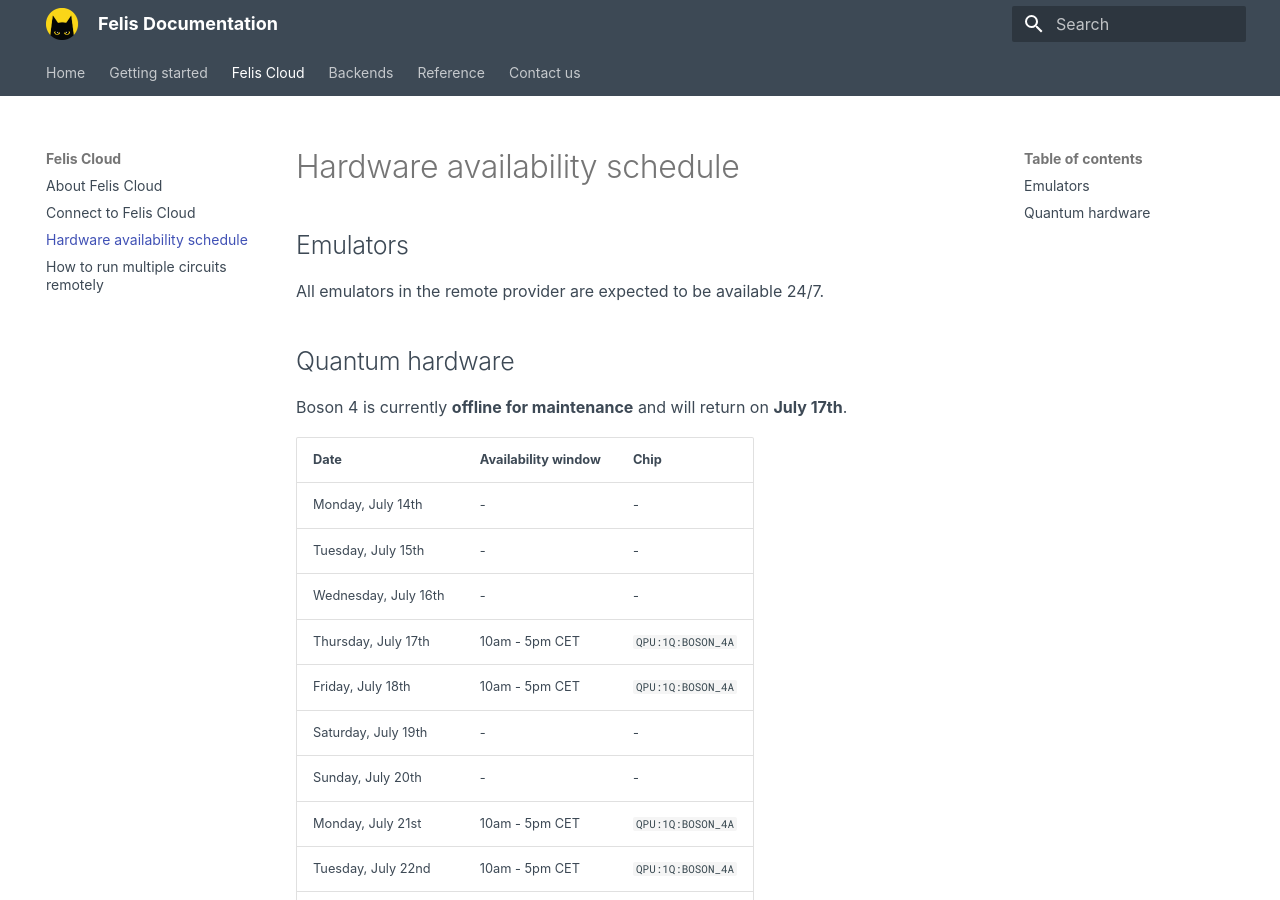
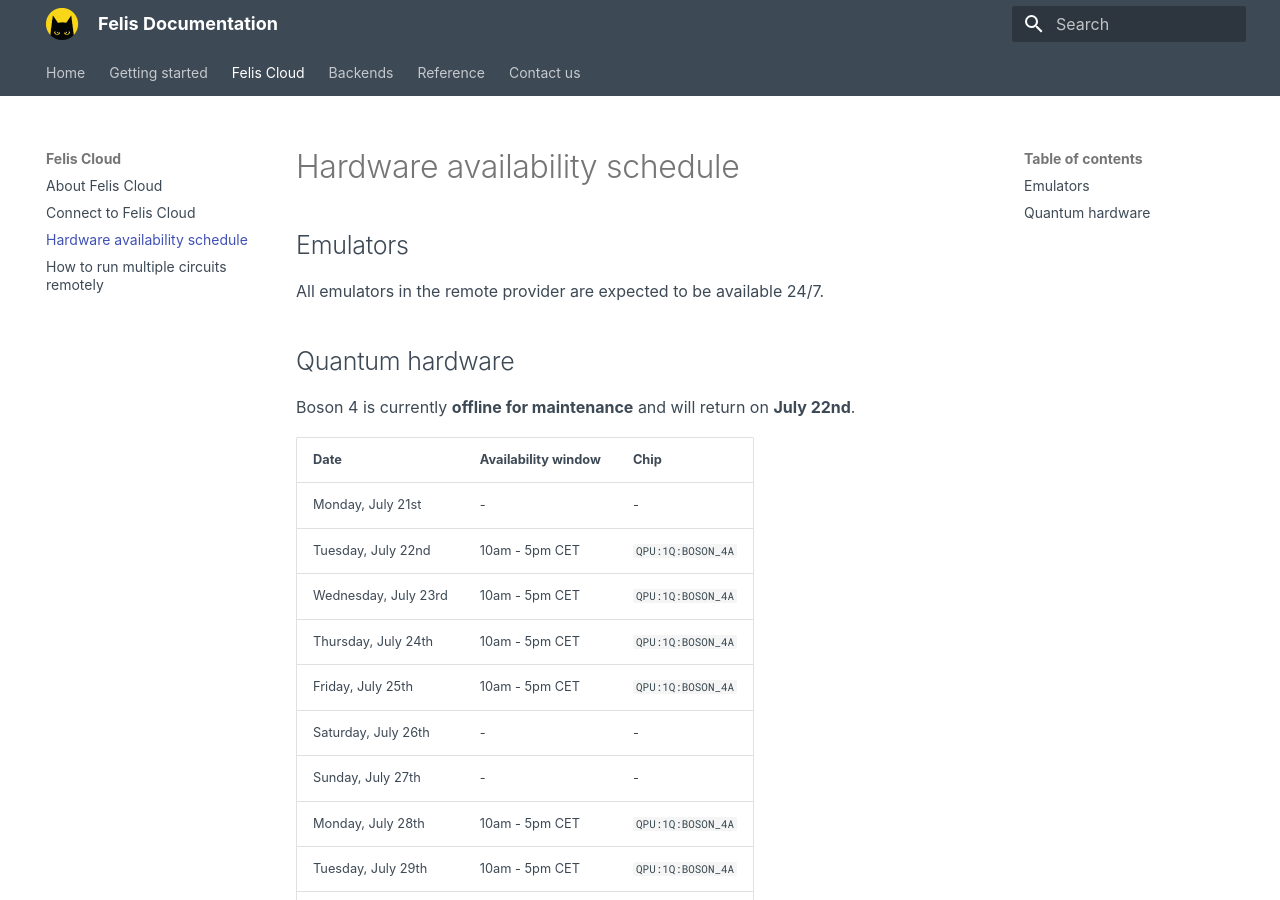
Before and after one commit to Alice-Bob-SW/felis, an MkDocs documentation site: the page built from docs/felis_cloud/hardware_availability_schedule.md, in a window 1280 px wide and 900 px high. Built offline with MkDocs 1.6.1 and Material for MkDocs 9.7.7, drawn with Linux system fonts in a browser that asks for light colours.

Commit message:
Updated schedule

```diff
--- a/docs/felis_cloud/hardware_availability_schedule.md
+++ b/docs/felis_cloud/hardware_availability_schedule.md
@@ -6,18 +6,11 @@
 
 ## Quantum hardware
 
-Boson 4 is currently **offline for maintenance** and will return on **July 17th**.
+Boson 4 is currently **offline for maintenance** and will return on **July 22nd**.
 
 | Date | Availability window | Chip |
 | --- | --- | --- |
-| Monday, July 14th | - | - |
-| Tuesday, July 15th | - | - |
-| Wednesday, July 16th | - | - |
-| Thursday, July 17th | 10am - 5pm CET | `QPU:1Q:BOSON_4A` |
-| Friday, July 18th | 10am - 5pm CET | `QPU:1Q:BOSON_4A` |
-| Saturday, July 19th | - | - |
-| Sunday, July 20th | - | - |
-| Monday, July 21st | 10am - 5pm CET | `QPU:1Q:BOSON_4A` |
+| Monday, July 21st | - | - |
 | Tuesday, July 22nd | 10am - 5pm CET | `QPU:1Q:BOSON_4A` |
 | Wednesday, July 23rd | 10am - 5pm CET | `QPU:1Q:BOSON_4A` |
 | Thursday, July 24th | 10am - 5pm CET | `QPU:1Q:BOSON_4A` |
```
